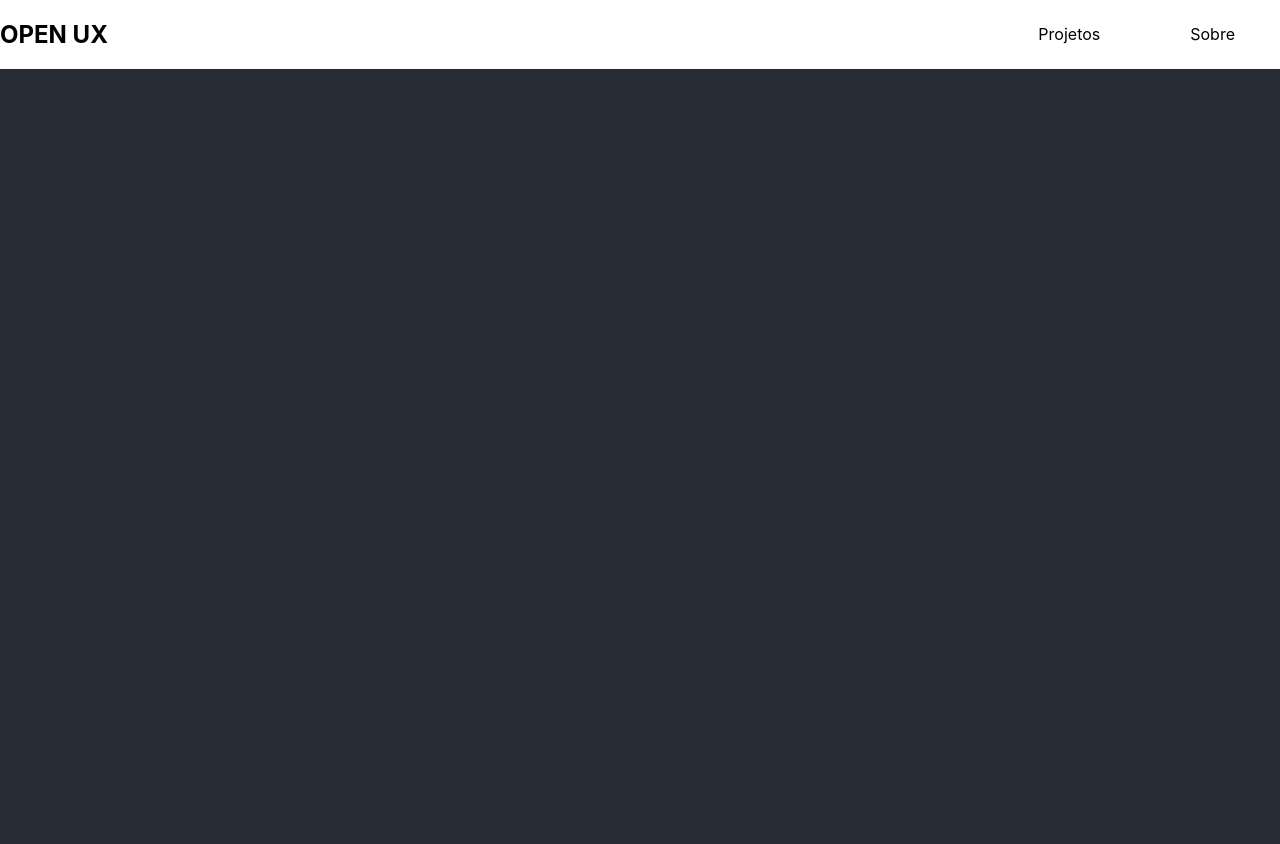
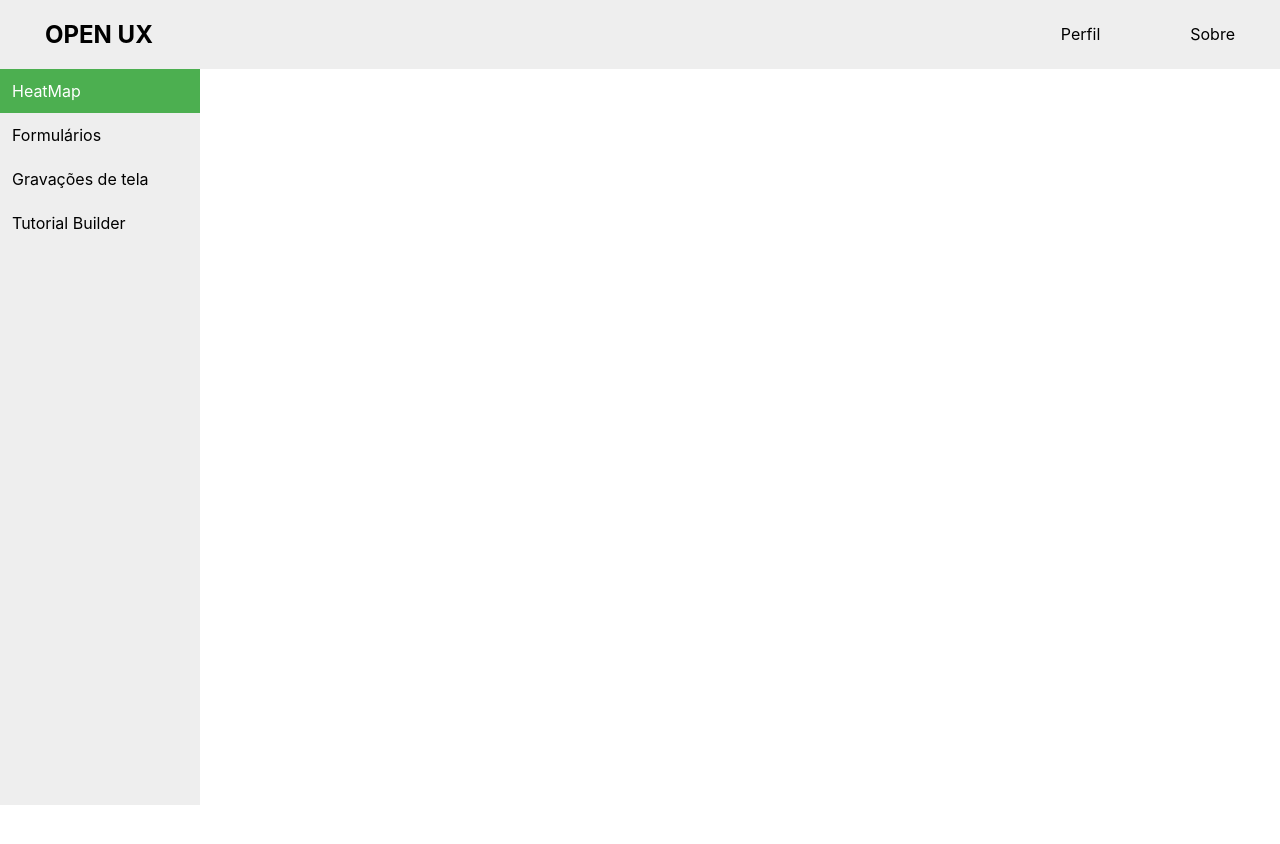
Before and after one commit to luizcarlospedrosogomes/open_ux_front, a React (Create React App) app: page / in a window 1280 px wide. Shown: the top 844 px of the page. After the commit the page ends 805 px from the top, so only its background shows below. Built offline with nearby package versions, Linux system fonts and the light colour scheme.

Commit message:
menulateral

```diff
--- a/src/App.css
+++ b/src/App.css
@@ -1,7 +1,3 @@
-.App {
-  text-align: center;
-}
-
 .App-logo {
   height: 40vmin;
   pointer-events: none;
--- a/src/App.js
+++ b/src/App.js
@@ -1,13 +1,13 @@
 
 import './App.css';
 
-import MenuTop from './Components/MenuTop'
+import {MenuTop, MenuLateral} from './Components/Menus'
+
 function App() {
   return (
     <div className="App">
       <MenuTop/>
-      <header className="App-header">
-      </header>
+      <MenuLateral/>
     </div>
   );
 }
--- a/src/Components/MenuTop.css
+++ /dev/null
@@ -1,23 +0,0 @@
-.navbar{
-    width: 100%;
-    min-height: 1vh;
-    box-sizing: border-box;
-    display: flex;
-    justify-content: space-between;
-    align-items: center;
-    transition: all .7s ease-in;
-  }
-
-  .scrolled{
-    position: fixed;
-    top: 0;
-    left: 0;
-    background-color: lightblue;
-  }
-  .logo img{
-    width: 50px;
-  }
-.navbar ul li{
-    display: inline;
-    padding:45px
-}
--- /dev/null
+++ b/src/Components/Menus/Menu.css
@@ -0,0 +1,48 @@
+.navbar{
+    width: 100%;
+    min-height: 1vh;
+    box-sizing: border-box;
+    display: flex;
+    justify-content: space-between;
+    align-items: center;
+    transition: all .7s ease-in;
+    background-color: #eee;
+  }
+.navbar--logo-holder h1{
+  padding-left: 45px;
+}
+.scrolled{
+  position: fixed;
+  top: 0;
+  left: 0;
+  background-color: lightblue;
+}
+.logo img{
+  width: 50px;
+}
+.navbar ul li{
+    display: inline;
+    padding:45px
+}
+.vertical-menu {
+  width: 200px;
+  height: 92vh;
+  background-color: #eee;
+}
+
+.vertical-menu a {
+  background-color: #eee;
+  color: black;
+  display: block;
+  padding: 12px;
+  text-decoration: none;
+}
+
+.vertical-menu a:hover {
+  background-color: #ccc;
+}
+
+.vertical-menu a.active {
+  background-color: #4CAF50;
+  color: white;
+}
--- /dev/null
+++ b/src/Components/Menus/MenuLateral.js
@@ -0,0 +1,12 @@
+import React from "react"
+import "./Menu.css"
+
+const MenuLateral = () => (
+    <div className="vertical-menu">
+      <a href="#" className="active">HeatMap</a>
+      <a href="#">Formulários</a>
+      <a href="#">Gravações de tela</a>
+      <a href="#">Tutorial Builder</a>
+    </div>
+)
+export default MenuLateral
--- a/src/Components/MenuTop.js
+++ b/src/Components/Menus/MenuTop.js
@@ -1,5 +1,5 @@
 import React from "react"
-import "./MenuTop.css"
+import "./Menu.css"
 
 
 const MenuTop = () => (
@@ -8,7 +8,7 @@ const MenuTop = () => (
       <h1> OPEN UX</h1>
     </div>
     <ul className="navbar--link">
-      <li className="navbar--link-item">Projetos</li>
+      <li className="navbar--link-item">Perfil</li>
       <li className="navbar--link-item">Sobre</li>
     </ul>
   </nav>
--- /dev/null
+++ b/src/Components/Menus/index.js
@@ -0,0 +1,4 @@
+import MenuTop  from './MenuTop'
+import MenuLateral  from './MenuLateral'
+
+export {MenuTop, MenuLateral}
```
Also changed, not shown: src/Components/Menus/style.css.js (added, +10 -0 lines), src/index.css (line endings or trailing spaces).
